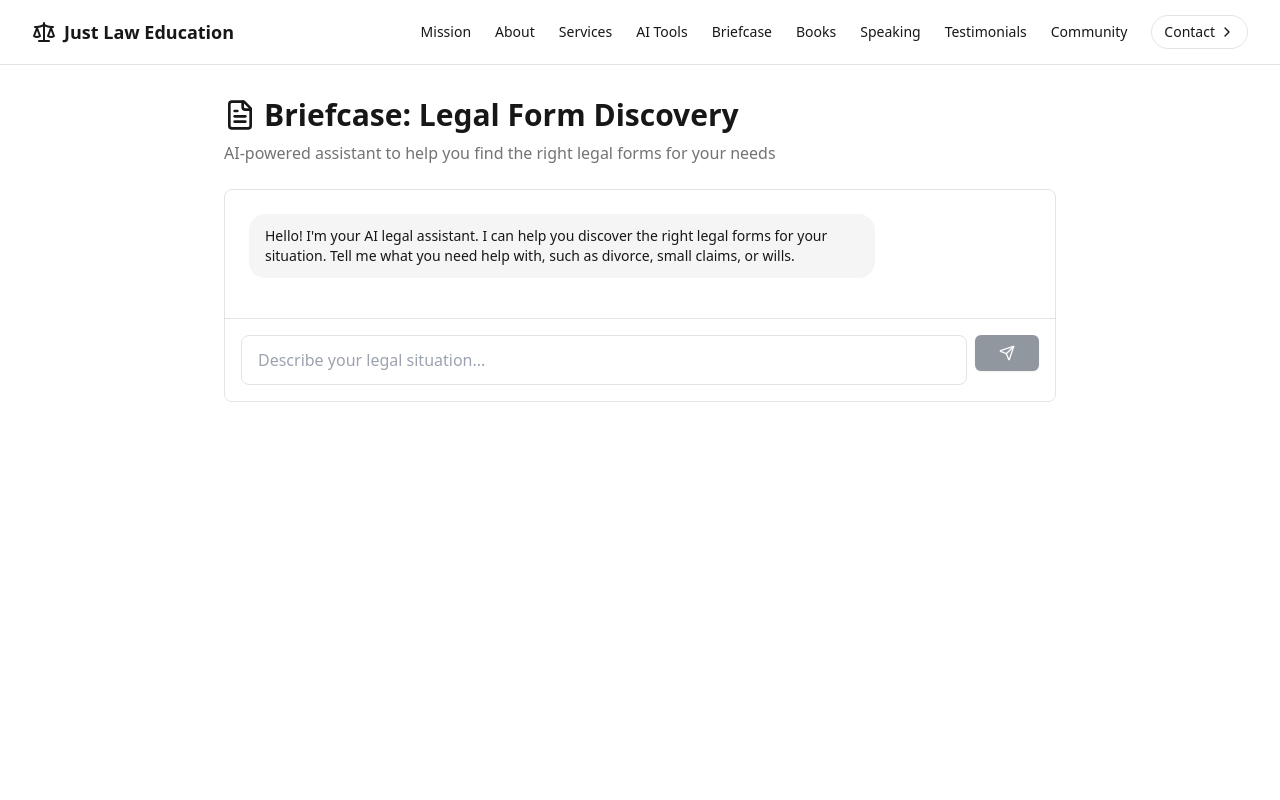
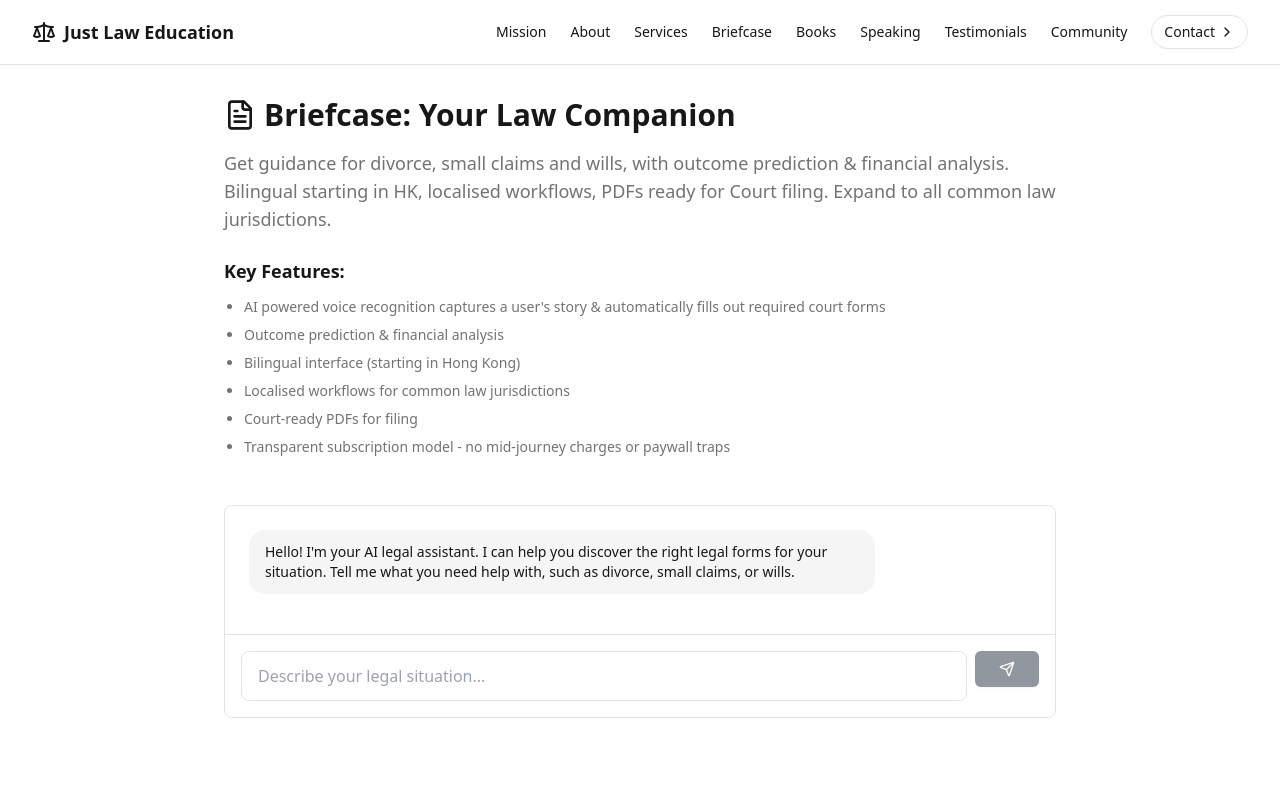
Before and after one commit to Clang888/justice-loom-web-66651, a React (Vite) app: page /briefcase in a window 1280 px wide. Shown: the top 800 px of the page. Built offline with nearby package versions, Linux system fonts and the light colour scheme.

Commit message:
Delete AI Tools page and update Briefcase header
Remove the AI Tools page and update the Briefcase page header with new content, including key features. Also removed references to the AI Tools page from App.tsx and Layout.tsx.

```diff
--- a/src/App.tsx
+++ b/src/App.tsx
@@ -9,7 +9,6 @@ import Index from "./pages/Index";
 import Mission from "./pages/Mission";
 import About from "./pages/About";
 import Services from "./pages/Services";
-import AITools from "./pages/AITools";
 import Books from "./pages/Books";
 import Speaking from "./pages/Speaking";
 import Testimonials from "./pages/Testimonials";
@@ -32,7 +31,6 @@ const App = () => (
               <Route path="/mission" element={<Mission />} />
               <Route path="/about" element={<About />} />
               <Route path="/services" element={<Services />} />
-              <Route path="/ai-tools" element={<AITools />} />
               <Route path="/books" element={<Books />} />
               <Route path="/speaking" element={<Speaking />} />
               <Route path="/testimonials" element={<Testimonials />} />
--- a/src/components/Layout.tsx
+++ b/src/components/Layout.tsx
@@ -20,7 +20,6 @@ const Layout = ({ children }: LayoutProps) => {
             <Link to="/mission" className="hover:text-foreground">Mission</Link>
             <Link to="/about" className="hover:text-foreground">About</Link>
             <Link to="/services" className="hover:text-foreground">Services</Link>
-            <Link to="/ai-tools" className="hover:text-foreground">AI Tools</Link>
             <Link to="/briefcase" className="hover:text-foreground">Briefcase</Link>
             <Link to="/books" className="hover:text-foreground">Books</Link>
             <Link to="/speaking" className="hover:text-foreground">Speaking</Link>
@@ -59,7 +58,7 @@ const Layout = ({ children }: LayoutProps) => {
               <h4 className="font-semibold mb-3 text-sm">Resources</h4>
               <ul className="space-y-2 text-sm text-muted-foreground">
                 <li><Link to="/services" className="hover:underline">Services</Link></li>
-                <li><Link to="/ai-tools" className="hover:underline">AI Tools</Link></li>
+                <li><Link to="/briefcase" className="hover:underline">Briefcase</Link></li>
                 <li><Link to="/books" className="hover:underline">Books</Link></li>
               </ul>
             </div>
--- a/src/pages/AITools.tsx
+++ /dev/null
@@ -1,48 +0,0 @@
-import { Briefcase, ChevronRight } from "lucide-react";
-import { Link } from "react-router-dom";
-
-const AITools = () => {
-  return (
-    <section className="py-16 bg-card">
-      <div className="mx-auto max-w-7xl px-4 sm:px-6 lg:px-8">
-        <h2 className="text-3xl font-bold mb-8">AI Tools</h2>
-
-        <div className="max-w-3xl mx-auto">
-          <div className="bg-secondary border border-border rounded-2xl p-8">
-            <div className="flex items-center gap-3 mb-4">
-              <Briefcase className="w-8 h-8" />
-              <h3 className="font-semibold text-2xl">Briefcase: Your Law Companion</h3>
-            </div>
-
-            <p className="text-muted-foreground text-lg mb-6">
-              Get guidance for divorce, small claims and wills, with outcome prediction & financial analysis.
-              Bilingual starting in HK, localised workflows, PDFs ready for Court filing.
-              Expand to all common law jurisdictions.
-            </p>
-
-            <div className="space-y-4 mb-6">
-              <h4 className="font-semibold text-lg">Key Features:</h4>
-              <ul className="space-y-2 text-sm text-muted-foreground list-disc pl-5">
-                <li>AI powered voice recognition captures a user's story & automatically fills out required court forms</li>
-                <li>Outcome prediction & financial analysis</li>
-                <li>Bilingual interface (starting in Hong Kong)</li>
-                <li>Localised workflows for common law jurisdictions</li>
-                <li>Court-ready PDFs for filing</li>
-                <li>Transparent subscription model - no mid-journey charges or paywall traps</li>
-              </ul>
-            </div>
-
-            <Link
-              to="/contact"
-              className="inline-flex items-center gap-2 rounded-xl px-6 py-3 bg-primary text-primary-foreground font-medium hover:bg-primary/90"
-            >
-              Get Started <ChevronRight className="w-4 h-4" />
-            </Link>
-          </div>
-        </div>
-      </div>
-    </section>
-  );
-};
-
-export default AITools;
--- a/src/pages/Briefcase.tsx
+++ b/src/pages/Briefcase.tsx
@@ -66,13 +66,27 @@ const Briefcase = () => {
     <section className="min-h-screen bg-background py-8">
       <div className="mx-auto max-w-4xl px-4 sm:px-6 lg:px-8 h-full flex flex-col">
         <div className="mb-6">
-          <h1 className="text-3xl font-bold mb-2 flex items-center gap-2">
+          <h1 className="text-3xl font-bold mb-4 flex items-center gap-2">
             <FileText className="w-8 h-8" />
-            Briefcase: Legal Form Discovery
+            Briefcase: Your Law Companion
           </h1>
-          <p className="text-muted-foreground">
-            AI-powered assistant to help you find the right legal forms for your needs
+          <p className="text-muted-foreground text-lg mb-6">
+            Get guidance for divorce, small claims and wills, with outcome prediction & financial analysis.
+            Bilingual starting in HK, localised workflows, PDFs ready for Court filing.
+            Expand to all common law jurisdictions.
           </p>
+
+          <div className="space-y-3 mb-6">
+            <h2 className="font-semibold text-lg">Key Features:</h2>
+            <ul className="space-y-2 text-sm text-muted-foreground list-disc pl-5">
+              <li>AI powered voice recognition captures a user's story & automatically fills out required court forms</li>
+              <li>Outcome prediction & financial analysis</li>
+              <li>Bilingual interface (starting in Hong Kong)</li>
+              <li>Localised workflows for common law jurisdictions</li>
+              <li>Court-ready PDFs for filing</li>
+              <li>Transparent subscription model - no mid-journey charges or paywall traps</li>
+            </ul>
+          </div>
         </div>
 
         <div className="flex-1 bg-card border border-border rounded-lg flex flex-col overflow-hidden">
```
